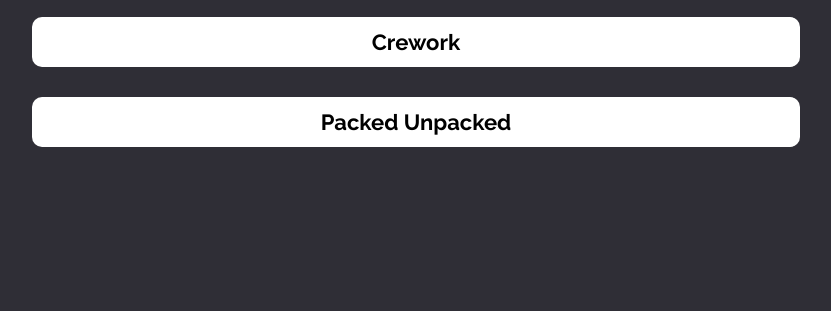
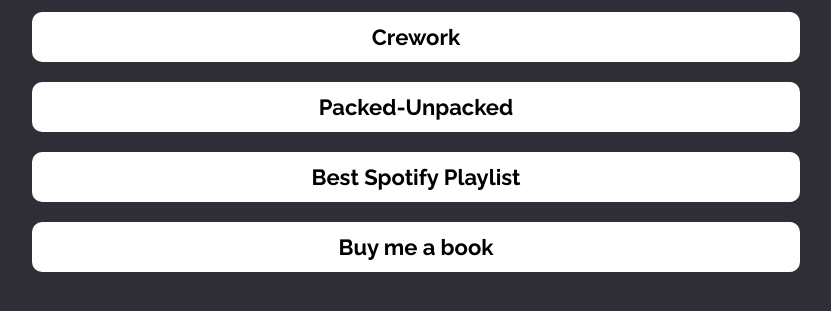
Before and after one commit to ishantjuyal/bio, a plain HTML site: page index.html in a window 1280 px wide. Shown: the part 301-612 px from the top of the page, without its empty margins (224-1055 px from the left). Drawn offline with Linux system fonts and the light colour scheme.

Commit message:
Added 2 new links

```diff
--- a/index.html
+++ b/index.html
@@ -38,7 +38,19 @@
 
         <div class="links">
             <div class="box">
-                <a href="https://ishant.substack.com" target="_blank">Packed Unpacked</a>
+                <a href="https://ishant.substack.com" target="_blank">Packed-Unpacked</a>
+            </div>
+        </div>
+
+        <div class="links">
+            <div class="box">
+                <a href="https://open.spotify.com/playlist/5BEn2XoC6BwPMjRRwucFa9?si=f70dcfc18bd2485a&nd=1" target="_blank">Best Spotify Playlist</a>
+            </div>
+        </div>
+
+        <div class="links">
+            <div class="box">
+                <a href="https://www.buymeacoffee.com/ishantjuyal" target="_blank">Buy me a book</a>
             </div>
         </div>
 
--- a/style.css
+++ b/style.css
@@ -80,7 +80,7 @@
 .box {
     color: black;
     background-color: white;
-    margin: 10px;
+    margin: 5px;
     height: 50px;
     line-height: 50px;
     width: 60%;
@@ -181,7 +181,7 @@
     .box {
         color: black;
         background-color: white;
-        margin: 10px;
+        margin: 5px;
         height: 50px;
         line-height: 50px;
         width: 70%;
```
